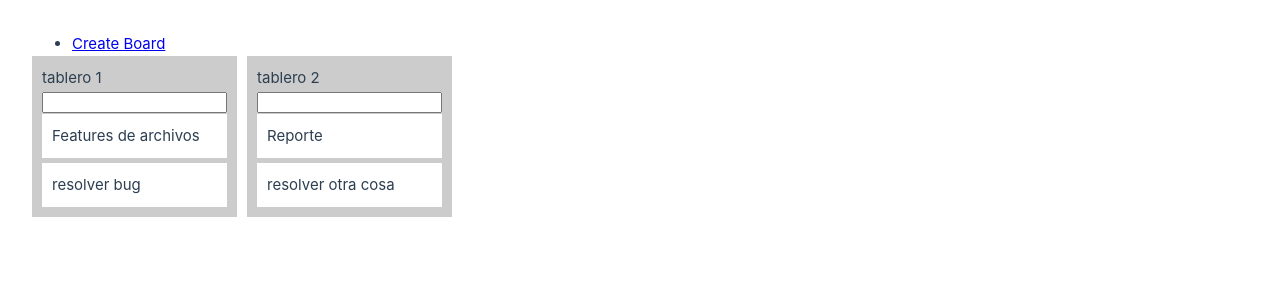
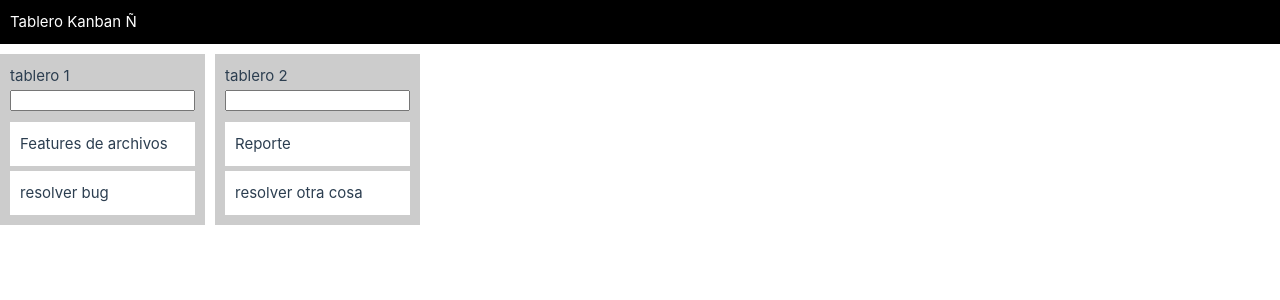
Before and after one commit to OIgnacioA/PrimerVue-KAmba, a Vue app: page / in a window 1280 px wide. Shown: the top 300 px of the page. Built offline with nearby package versions, Linux system fonts and the light colour scheme.

Commit message:
10-final.-no deplyd-

```diff
--- a/src/assets/main.css
+++ b/src/assets/main.css
@@ -3,7 +3,5 @@
 #app {
   max-width: 1280px;
   margin: 0 auto;
-  padding: 2rem;
-
   font-weight: normal;
 }
--- a/src/components/InputNew.vue
+++ b/src/components/InputNew.vue
@@ -17,3 +17,15 @@ function handleSubmit() {
     <input type="text" v-model="text">
   </form>
 </template>
+
+<style>
+form{
+  margin-bottom: 10px;
+}
+
+input{
+width: 100%;
+box-sizing: border-box;
+
+}
+</style>
--- a/src/components/TodosView.vue
+++ b/src/components/TodosView.vue
@@ -83,7 +83,7 @@ function onDrop(evt, dest){
 <template>
   <nav>
     <ul>
-      <li><a href="#" @click.prevent="handleNewBoard">Create Board</a></li>
+      <li><a href="#" @click.prevent="handleNewBoard">Tablero Kanban Ñ</a></li>
     </ul>
   </nav>
 
@@ -116,6 +116,26 @@ function onDrop(evt, dest){
 </template>
 
 <style scoped>
+
+nav {
+background-color: black;
+margin-bottom: 10px;
+}
+
+nav ul{
+list-style: none;
+padding: 0;
+margin: 0;
+display: flex;
+}
+
+nav ul li a {
+    display: block;
+    padding: 10px;
+    color: white;
+    text-decoration: none;
+}
+
 .drop-zone {
   background-color: #eee;
   margin-bottom: 10px;
```
